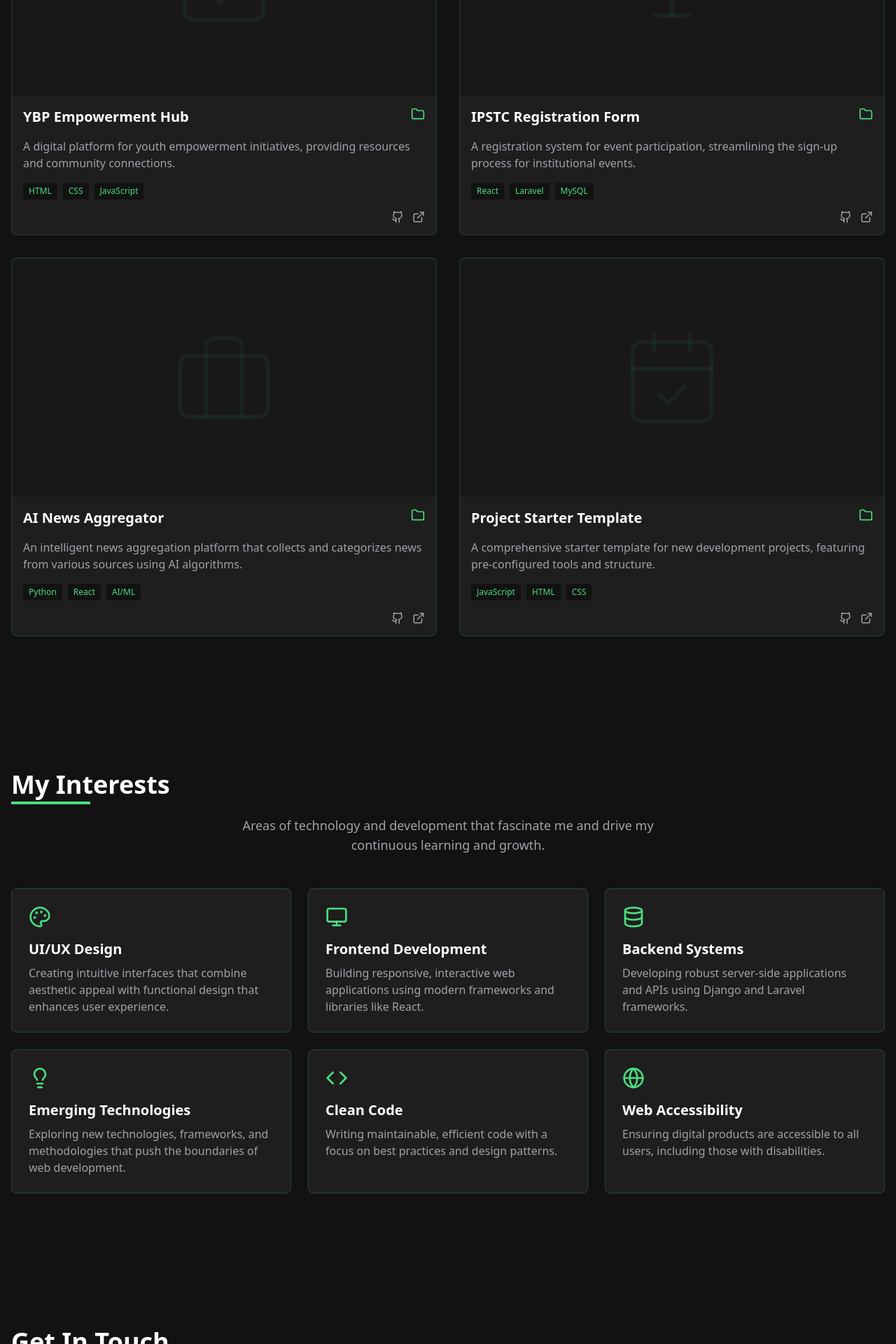
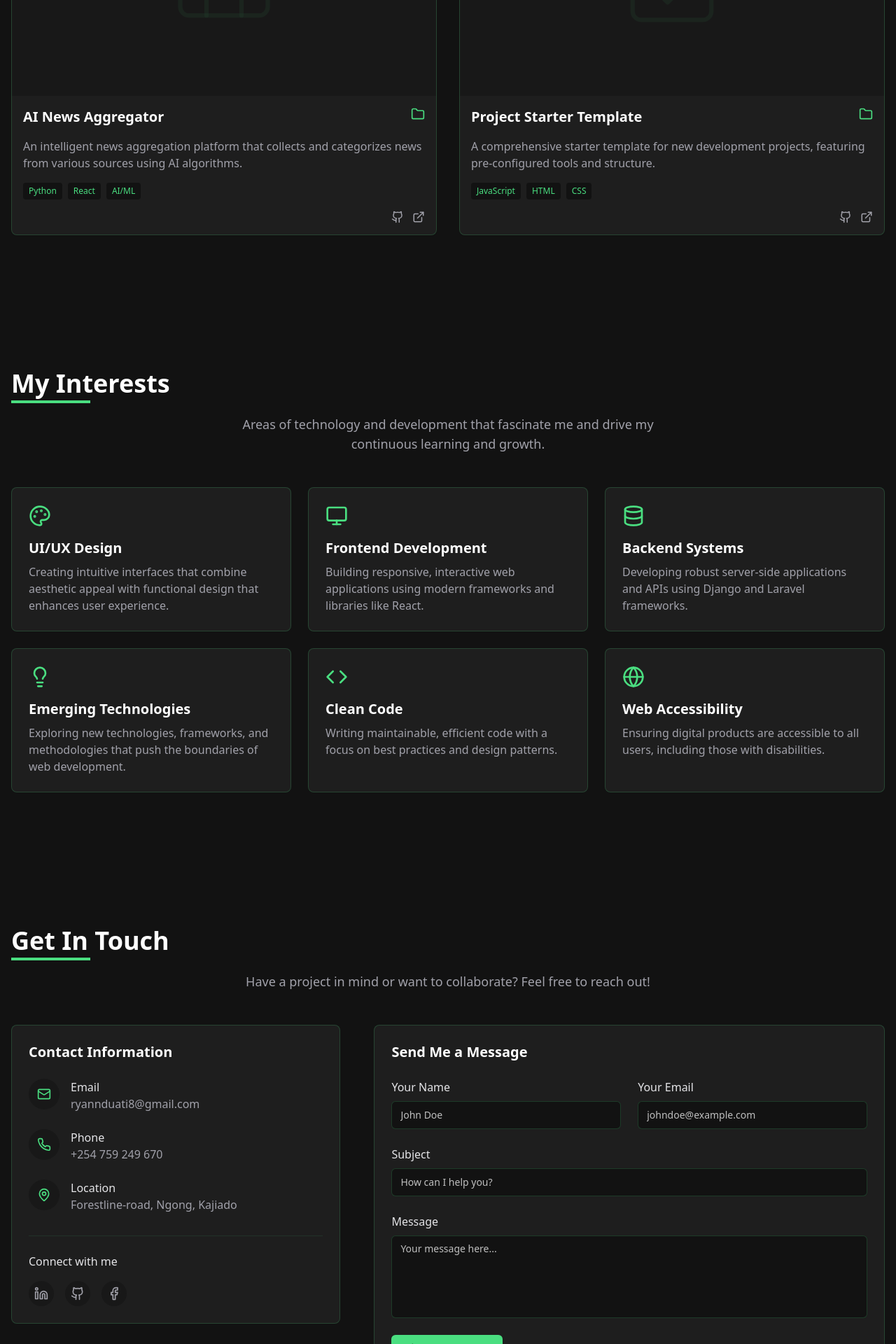
Before and after one commit to Nduati-R/My_Portfolio, a React (Vite) app: page / in a window 1280 px wide. Shown: the part 4320-6240 px from the top of the page at 70% size. Built offline with nearby package versions, Linux system fonts and the light colour scheme.

Commit message:
Update project links and contact info
Updates project links in the ProjectsSection component and contact information in the ContactSection component.

```diff
--- a/src/components/ContactSection.tsx
+++ b/src/components/ContactSection.tsx
@@ -67,10 +67,10 @@ const ContactSection = () => {
                   <div>
                     <p className="text-portfolio-lightGray font-medium">Email</p>
                     <a
-                      href="mailto:your.email@example.com"
+                      href="mailto:ryannduati8@gmail.com"
                       className="text-portfolio-gray hover:text-portfolio-green transition-colors"
                     >
-                      your.email@example.com
+                      ryannduati8@gmail.com
                     </a>
                   </div>
                 </div>
@@ -82,10 +82,10 @@ const ContactSection = () => {
                   <div>
                     <p className="text-portfolio-lightGray font-medium">Phone</p>
                     <a
-                      href="tel:+1234567890"
+                      href="tel:+254759249670"
                       className="text-portfolio-gray hover:text-portfolio-green transition-colors"
                     >
-                      +1 (234) 567-890
+                      +254 759 249 670
                     </a>
                   </div>
                 </div>
@@ -99,7 +99,7 @@ const ContactSection = () => {
                       Location
                     </p>
                     <p className="text-portfolio-gray">
-                      San Francisco, California
+                      Forestline-road, Ngong, Kajiado
                     </p>
                   </div>
                 </div>
--- a/src/components/ProjectsSection.tsx
+++ b/src/components/ProjectsSection.tsx
@@ -20,22 +20,6 @@ const ProjectsSection = () => {
       link: "https://github.com/Nduati-R/React_MovieT",
       repo: "https://github.com/Nduati-R/React_MovieT",
       imageType: "portfolio",
-    },
-    {
-      title: "YBP Empowerment Hub",
-      description: "A digital platform for youth empowerment initiatives, providing resources and community connections.",
-      technologies: ["HTML", "CSS", "JavaScript"],
-      link: "https://github.com/Nduati-R/ybp-empowerment-hub",
-      repo: "https://github.com/Nduati-R/ybp-empowerment-hub",
-      imageType: "task",
-    },
-    {
-      title: "IPSTC Registration Form",
-      description: "A registration system for event participation, streamlining the sign-up process for institutional events.",
-      technologies: ["React", "Laravel", "MySQL"],
-      link: "https://github.com/Nduati-R/IPSTC-participation-registrationform",
-      repo: "https://github.com/Nduati-R/IPSTC-participation-registrationform",
-      imageType: "dashboard",
     },
     {
       title: "AI News Aggregator",
```
